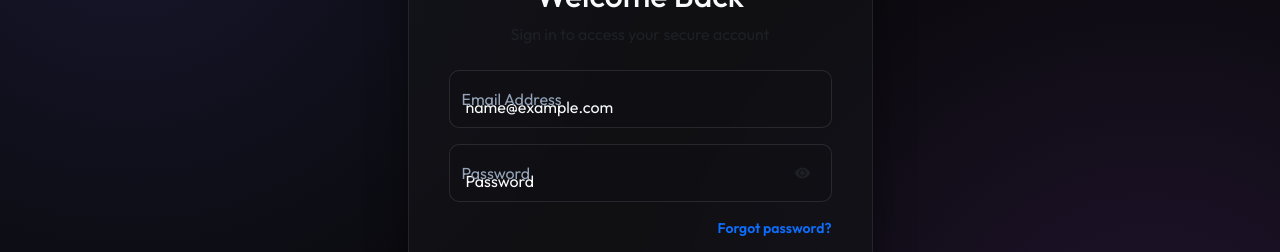
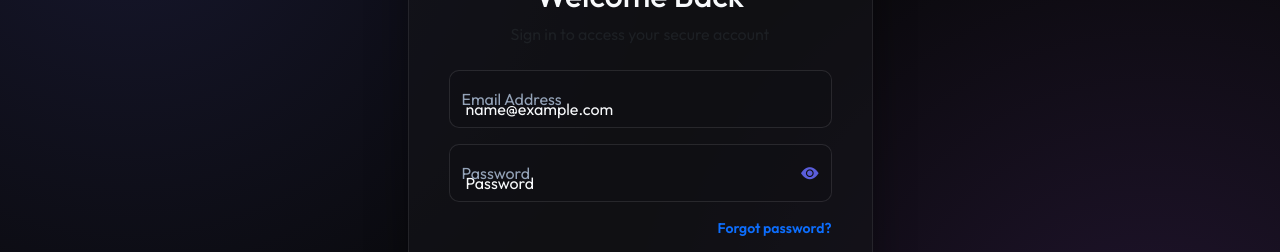
Before and after one commit to SAIKAT24072002/Password_reset_front, a React (Vite) app: page /login in a window 1280 px wide. Shown: the part 282-534 px from the top of the page. Built offline with nearby package versions, Linux system fonts and the light colour scheme; no server answers.

Commit message:
Fix UI alignment and password visibility icons

```diff
--- a/src/index.css
+++ b/src/index.css
@@ -190,8 +190,8 @@ body {
 }
 
 .form-floating > .form-control {
-  padding-top: 1.625rem !important;
-  padding-bottom: 0.625rem !important;
+  padding-top: 2rem !important;
+  padding-bottom: 0.75rem !important;
 }
 
 .form-floating > .form-control::placeholder {
@@ -208,6 +208,22 @@ body {
 }
 
 /* Fix browser autofill dark background */
+
+/* Password toggle button styling */
+.password-toggle {
+  padding: 0.25rem;
+  color: var(--primary-color);
+  opacity: 0.9;
+  transition: opacity 0.2s ease, color 0.2s ease;
+}
+.password-toggle:hover {
+  opacity: 1;
+  color: var(--secondary-color);
+}
+.password-toggle i {
+  font-size: 1.1rem;
+}
+
 .form-control:-webkit-autofill,
 .form-control:-webkit-autofill:hover,
 .form-control:-webkit-autofill:focus {
--- a/src/pages/Login.jsx
+++ b/src/pages/Login.jsx
@@ -105,7 +105,7 @@ function Login() {
               <label htmlFor="loginPassword">Password</label>
               <button
                 type="button"
-                className="btn btn-link position-absolute end-0 top-50 translate-middle-y me-2 text-decoration-none text-muted"
+                className="btn btn-link position-absolute end-0 top-50 translate-middle-y me-2 text-decoration-none password-toggle"
                 onClick={() => setShowPassword(!showPassword)}
                 tabIndex="-1"
               >
--- a/src/pages/Register.jsx
+++ b/src/pages/Register.jsx
@@ -124,7 +124,7 @@ function Register() {
               <label htmlFor="regPassword">Password (min 6 chars)</label>
               <button
                   type="button"
-                className="btn btn-link position-absolute end-0 top-50 translate-middle-y me-2 text-decoration-none text-muted"
+                  className="btn btn-link position-absolute end-0 top-50 translate-middle-y me-2 text-decoration-none password-toggle"
                   onClick={() => setShowPassword(!showPassword)}
                   tabIndex="-1"
                 >
@@ -132,7 +132,7 @@ function Register() {
                 </button>
             </div>
 
-            <div className="form-floating mb-4">
+            <div className="form-floating mb-4 position-relative">
                 <input
                   type={showPassword ? 'text' : 'password'}
                   className="form-control"
@@ -143,6 +143,14 @@ function Register() {
                   required
                 />
                 <label htmlFor="regConfirmPassword">Confirm Password</label>
+                <button
+                  type="button"
+                  className="btn btn-link position-absolute end-0 top-50 translate-middle-y me-2 text-decoration-none password-toggle"
+                  onClick={() => setShowPassword(!showPassword)}
+                  tabIndex="-1"
+                >
+                  <i className={`bi ${showPassword ? 'bi-eye-slash-fill' : 'bi-eye-fill'}`}></i>
+                </button>
             </div>
 
             <button
--- a/src/pages/ResetPassword.jsx
+++ b/src/pages/ResetPassword.jsx
@@ -12,6 +12,7 @@ function ResetPassword() {
   const [isTokenValid, setIsTokenValid] = useState(false);
   const [password, setPassword] = useState('');
   const [confirmPassword, setConfirmPassword] = useState('');
+  const [showPassword, setShowPassword] = useState(false);
   const [error, setError] = useState('');
   const [success, setSuccess] = useState('');
   const [loading, setLoading] = useState(false);
@@ -114,9 +115,9 @@ function ResetPassword() {
 
               {isTokenValid ? (
                 <form onSubmit={handleResetPassword}>
-                  <div className="form-floating mb-3">
+                  <div className="form-floating mb-3 position-relative">
                     <input
-                      type="password"
+                      type={showPassword ? 'text' : 'password'}
                       className="form-control"
                       id="floatingPassword"
                       placeholder="New Password"
@@ -125,11 +126,19 @@ function ResetPassword() {
                       required
                     />
                     <label htmlFor="floatingPassword">New Password</label>
+                    <button
+                      type="button"
+                      className="btn btn-link position-absolute end-0 top-50 translate-middle-y me-2 text-decoration-none password-toggle"
+                      onClick={() => setShowPassword(!showPassword)}
+                      tabIndex="-1"
+                    >
+                      <i className={`bi ${showPassword ? 'bi-eye-slash-fill' : 'bi-eye-fill'}`}></i>
+                    </button>
                   </div>
 
-                  <div className="form-floating mb-4">
+                  <div className="form-floating mb-4 position-relative">
                     <input
-                      type="password"
+                      type={showPassword ? 'text' : 'password'}
                       className="form-control"
                       id="floatingConfirmPassword"
                       placeholder="Confirm Password"
@@ -138,6 +147,14 @@ function ResetPassword() {
                       required
                     />
                     <label htmlFor="floatingConfirmPassword">Confirm Password</label>
+                    <button
+                      type="button"
+                      className="btn btn-link position-absolute end-0 top-50 translate-middle-y me-2 text-decoration-none password-toggle"
+                      onClick={() => setShowPassword(!showPassword)}
+                      tabIndex="-1"
+                    >
+                      <i className={`bi ${showPassword ? 'bi-eye-slash-fill' : 'bi-eye-fill'}`}></i>
+                    </button>
                   </div>
 
                   <button
```
Lines whose indentation alone changed are shown as unchanged.
